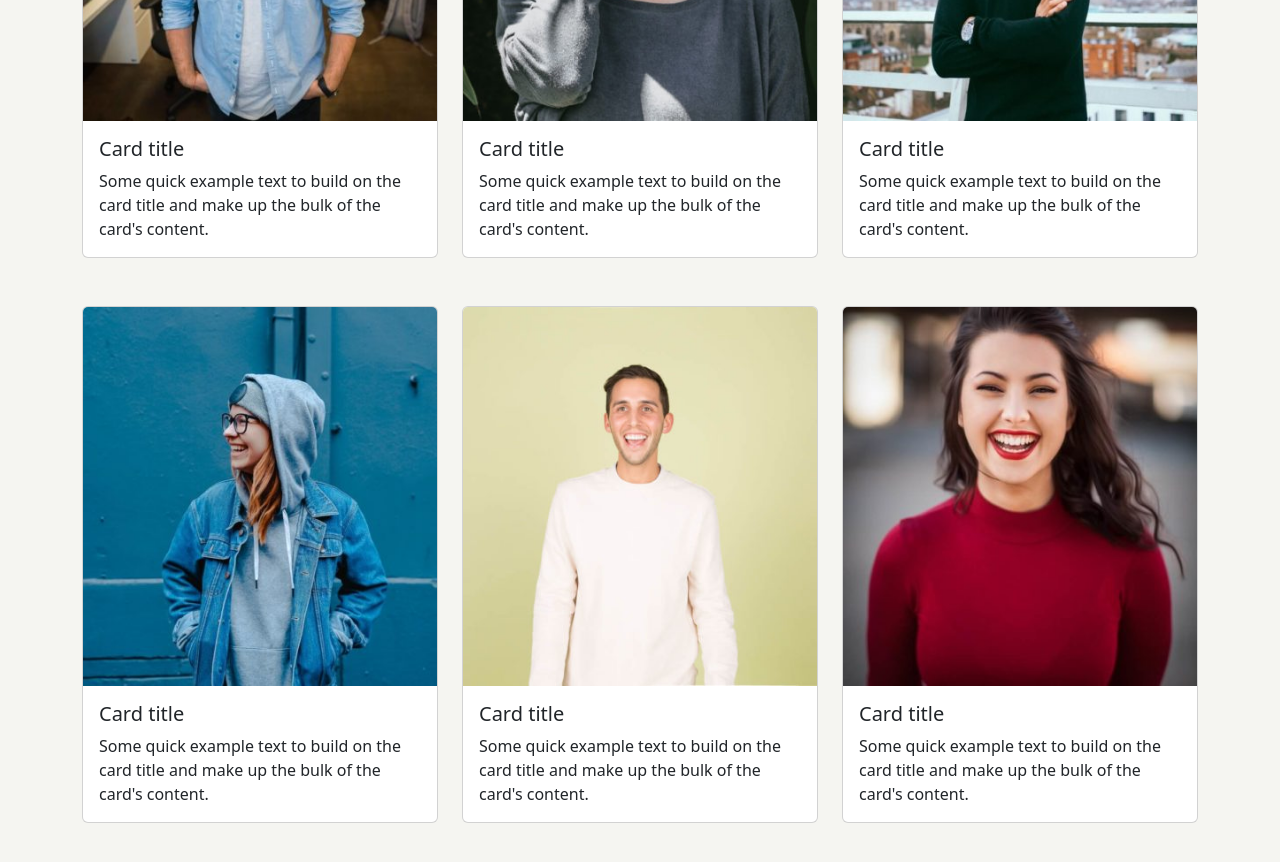
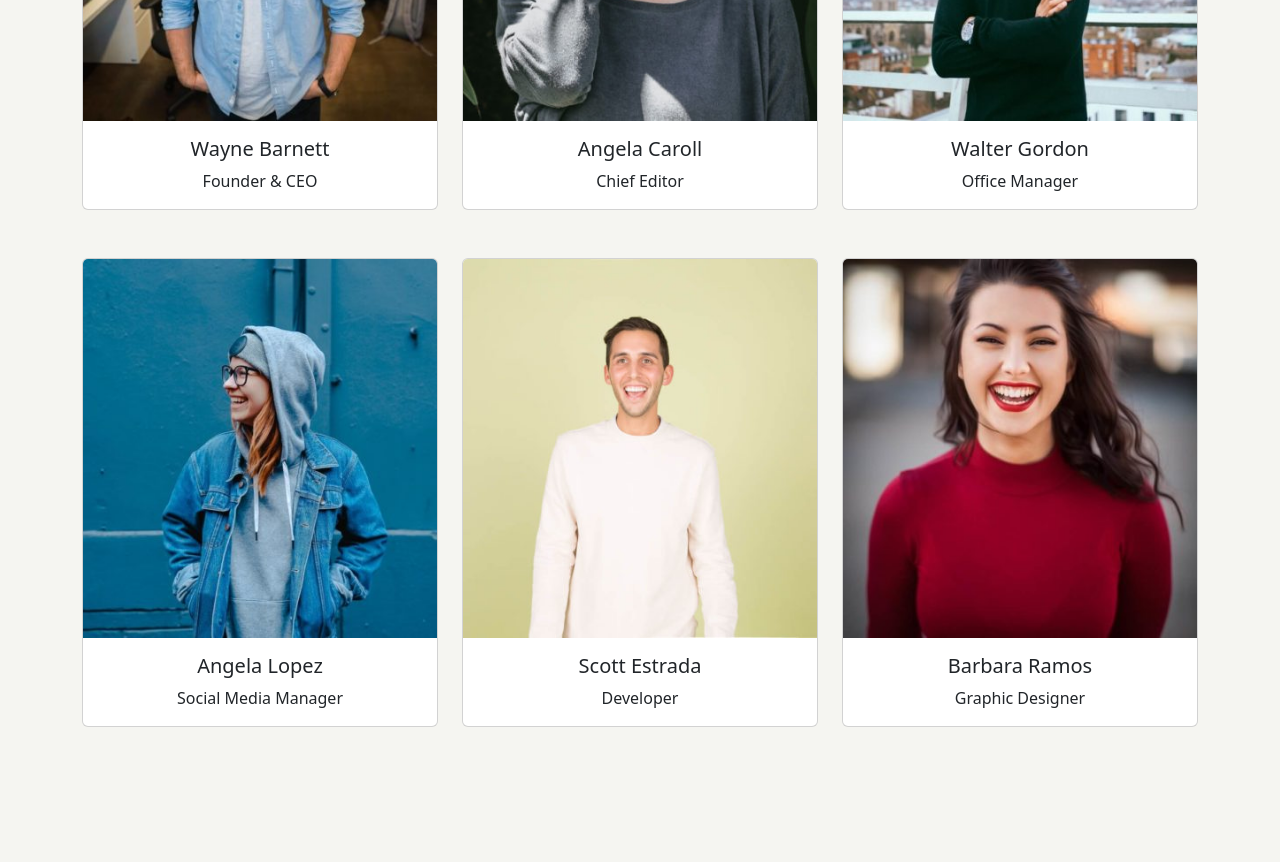
Before and after one commit to BiagioCaputo/js-our-team, a plain HTML site: page index.html in a window 1280 px wide. Shown: the part 500-1362 px from the top of the page. After the commit the page ends 1275 px from the top, so only its background shows below. Drawn offline with nearby package versions, Linux system fonts and the light colour scheme.

Commit message:
Completati i bonus, inserite nel DOM le card a partire da javascript

```diff
--- a/index.html
+++ b/index.html
@@ -12,64 +12,7 @@
     <div class="container py-5">
         <h1 class="text-center mb-5">OUR TEAM</h1>
         <p class="text-center mb-5">Lorem ipsum dolor sit, amet consectetur adipisicing elit. Ea, minus architecto voluptates impedit magni illum sed possimus dicta mollitia, aperiam rem hic debitis aut obcaecati, earum voluptatibus labore nam autem?</p>
-        <div class="members-team-box">
-            <div class="row row-gap-5">
-                <div class="col col-4">
-                    <div class="card">
-                        <img src="img/wayne-barnett-founder-ceo.jpg" class="card-img-top" alt="...">
-                        <div class="card-body">
-                          <h5 class="card-title">Card title</h5>
-                          <p class="card-text">Some quick example text to build on the card title and make up the bulk of the card's content.</p>
-                        </div>
-                    </div>
-                </div>
-                <div class="col col-4">
-                    <div class="card">
-                        <img src="img/angela-caroll-chief-editor.jpg" class="card-img-top" alt="...">
-                        <div class="card-body">
-                          <h5 class="card-title">Card title</h5>
-                          <p class="card-text">Some quick example text to build on the card title and make up the bulk of the card's content.</p>
-                        </div>
-                    </div>
-                </div>
-                <div class="col col-4">
-                    <div class="card">
-                        <img src="img/walter-gordon-office-manager.jpg" class="card-img-top" alt="...">
-                        <div class="card-body">
-                          <h5 class="card-title">Card title</h5>
-                          <p class="card-text">Some quick example text to build on the card title and make up the bulk of the card's content.</p>
-                        </div>
-                    </div>
-                </div>
-                <div class="col col-4">
-                    <div class="card">
-                        <img src="img/angela-lopez-social-media-manager.jpg" class="card-img-top" alt="...">
-                        <div class="card-body">
-                          <h5 class="card-title">Card title</h5>
-                          <p class="card-text">Some quick example text to build on the card title and make up the bulk of the card's content.</p>
-                        </div>
-                    </div>
-                </div>
-                <div class="col col-4">
-                    <div class="card">
-                        <img src="img/scott-estrada-developer.jpg" class="card-img-top" alt="...">
-                        <div class="card-body">
-                          <h5 class="card-title">Card title</h5>
-                          <p class="card-text">Some quick example text to build on the card title and make up the bulk of the card's content.</p>
-                        </div>
-                    </div>
-                </div>
-                <div class="col col-4">
-                    <div class="card">
-                        <img src="img/barbara-ramos-graphic-designer.jpg" class="card-img-top" alt="...">
-                        <div class="card-body">
-                          <h5 class="card-title">Card title</h5>
-                          <p class="card-text">Some quick example text to build on the card title and make up the bulk of the card's content.</p>
-                        </div>
-                    </div>
-                </div>
-
-            </div>
+        <div class="members-team-box" id="members-label">
         </div>
     </div>
 
--- a/js/script.js
+++ b/js/script.js
@@ -12,7 +12,9 @@ const teamMembers = [
 
 console.log(teamMembers);
 
-//stampo in console i vari elementi dell'array di oggetti separati
+
+const membersLabel = document.getElementById("members-label");
+/**************** Stampo in console i vari elementi dell'array di oggetti separati ****************/
 
 //Giro tutti gli oggetti dell'array con un ciclo for e li salvo singolarmente in una variabile
 for(let i = 0; i < teamMembers.length; i++){
@@ -22,3 +24,32 @@ for(let i = 0; i < teamMembers.length; i++){
         console.log(`${key} : ${member[key]}`)
     }
 }
+
+/**************** Preparo la stampa degli oggetti dell'array nelle card del DOM ****************/
+
+let membersCard ='';
+
+//inizializzo il sistema row-col
+membersCard += `<div class="row row-gap-5">`;
+
+//creo un ciclo che persiste fino a quando non ho raggiunto la fine dell'array di elementi
+for(let i = 0; i < teamMembers.length; i++){
+    const member = teamMembers[i];
+    //creo le card che si riempiranno con i paramentri forniti dagli oggetti nell'array
+    membersCard += `
+    <div class="col col-4">
+        <div class="card">
+            <img src="img/${member.memberImg}" class="card-img-top" alt="...">
+            <div class="card-body">
+                <h5 class="card-title text-center">${member.name}</h5>
+                <p class="card-text text-center">${member.role}</p>
+            </div>
+        </div>
+    </div>
+    `;
+}
+
+membersCard += `</div>`;
+
+//inserisco nell'html
+membersLabel.innerHTML = membersCard;
```
